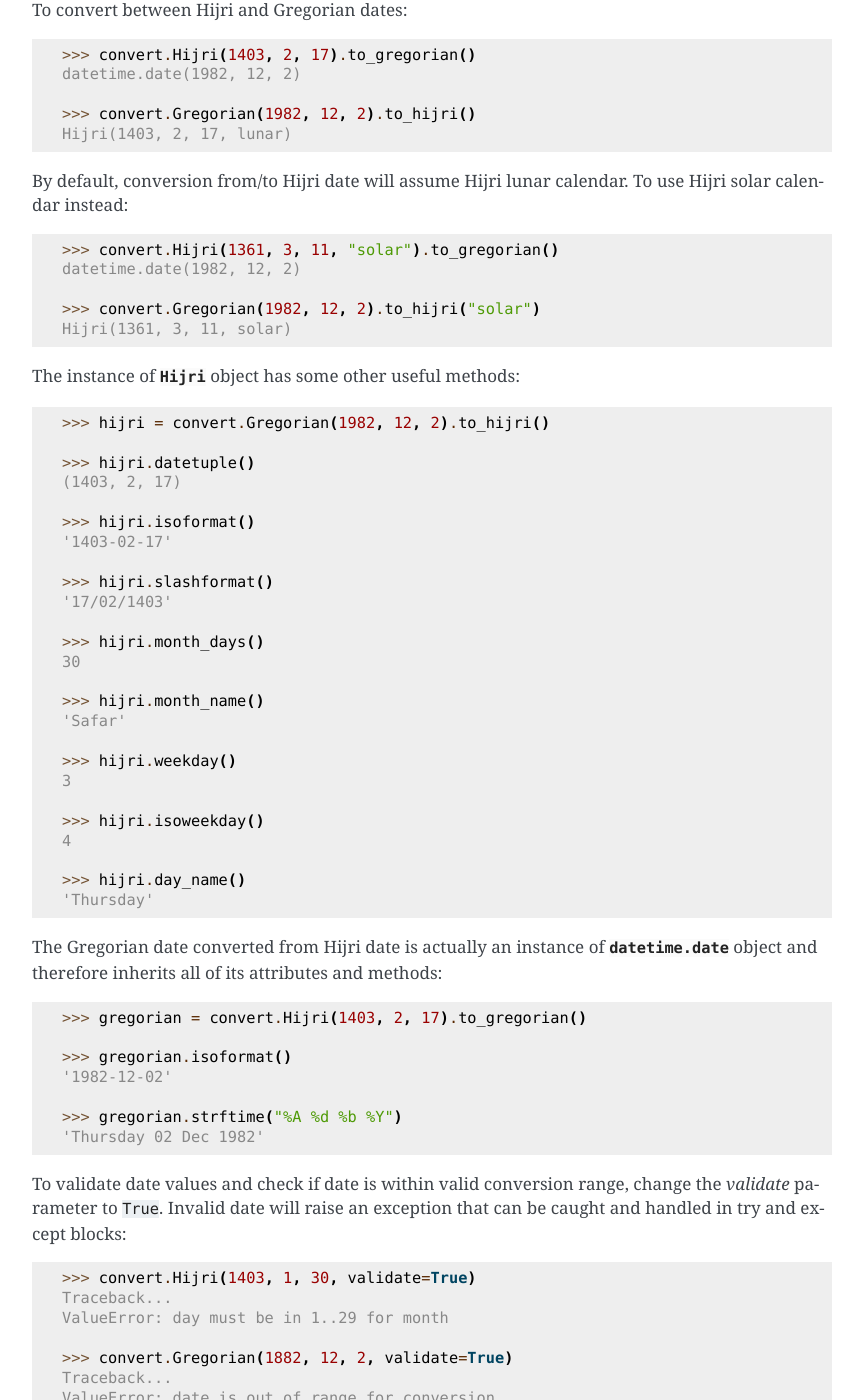
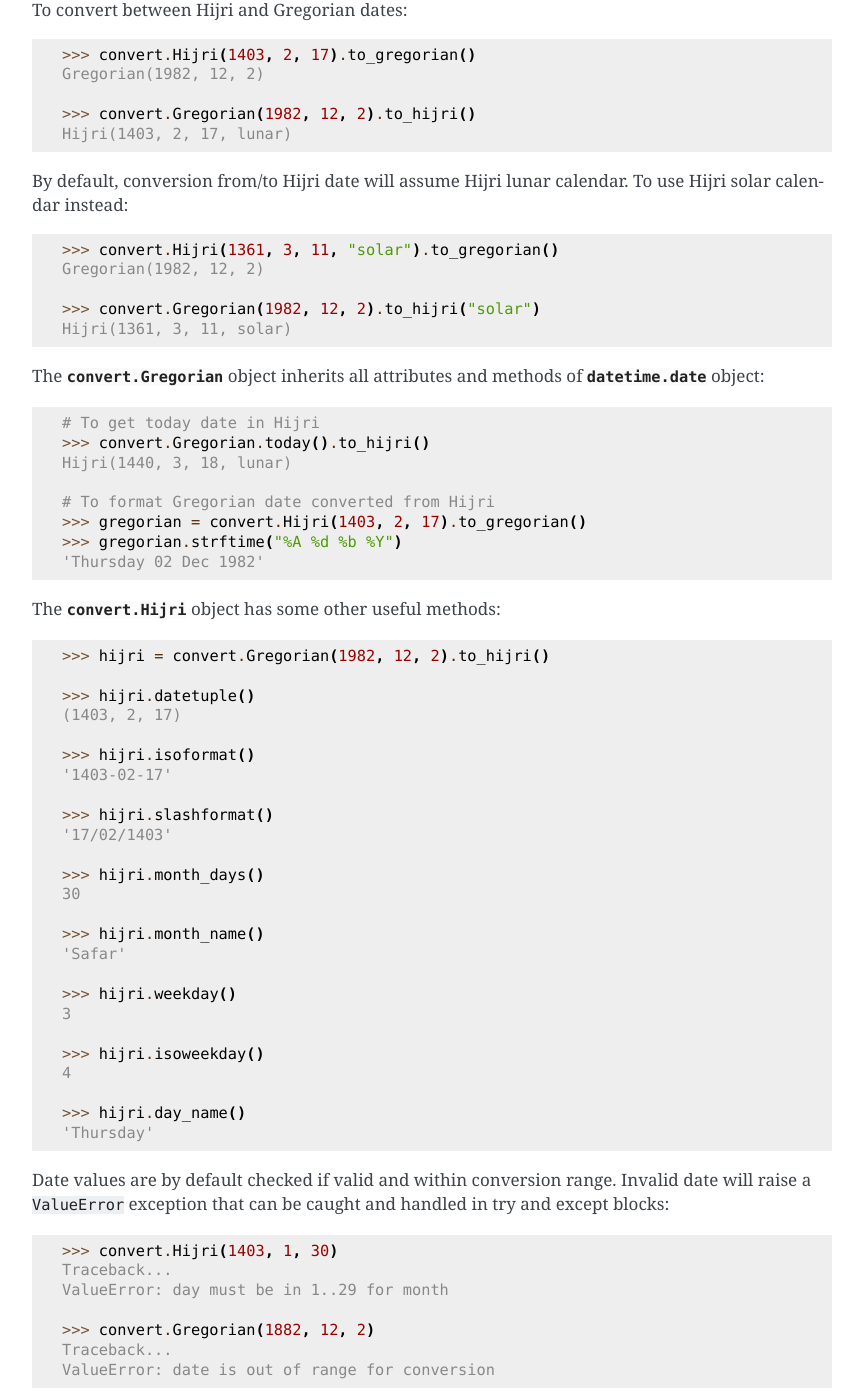
Before and after one commit to dralshehri/hijridate, a Sphinx documentation site: the page built from docs/index.rst, in a window 1280 px wide and 1400 px high, scrolled down 1107 px. Shown: the whole window, without its empty margins (168-1031 px from the left). Built offline with Sphinx 7.4.7, drawn with Linux system fonts in a browser that asks for light colours; some of the changed text lies outside the part shown.

Commit message:
update examples

```diff
--- a/docs/index.rst
+++ b/docs/index.rst
@@ -72,7 +72,7 @@ To convert between Hijri and Gregorian dates:
 .. code-block:: pycon
 
    >>> convert.Hijri(1403, 2, 17).to_gregorian()
-   datetime.date(1982, 12, 2)
+   Gregorian(1982, 12, 2)
 
    >>> convert.Gregorian(1982, 12, 2).to_hijri()
    Hijri(1403, 2, 17, lunar)
@@ -83,12 +83,26 @@ To use Hijri solar calendar instead:
 .. code-block:: pycon
 
    >>> convert.Hijri(1361, 3, 11, "solar").to_gregorian()
-   datetime.date(1982, 12, 2)
+   Gregorian(1982, 12, 2)
 
    >>> convert.Gregorian(1982, 12, 2).to_hijri("solar")
    Hijri(1361, 3, 11, solar)
 
-The instance of :obj:`Hijri` object has some other useful methods:
+The :obj:`convert.Gregorian` object inherits all attributes and methods of
+:obj:`datetime.date` object:
+
+.. code-block:: pycon
+
+   # To get today date in Hijri
+   >>> convert.Gregorian.today().to_hijri()
+   Hijri(1440, 3, 18, lunar)
+
+   # To format Gregorian date converted from Hijri
+   >>> gregorian = convert.Hijri(1403, 2, 17).to_gregorian()
+   >>> gregorian.strftime("%A %d %b %Y")
+   'Thursday 02 Dec 1982'
+
+The :obj:`convert.Hijri` object has some other useful methods:
 
 .. code-block:: pycon
 
@@ -118,42 +132,27 @@ The instance of :obj:`Hijri` object has some other useful methods:
    >>> hijri.day_name()
    'Thursday'
 
-The Gregorian date converted from Hijri date is actually an instance of
-:obj:`datetime.date` object and therefore inherits all of its attributes
-and methods:
+Date values are by default checked if valid and within conversion range.
+Invalid date will raise a ``ValueError`` exception that can be caught and handled
+in try and except blocks:
 
 .. code-block:: pycon
 
-   >>> gregorian = convert.Hijri(1403, 2, 17).to_gregorian()
-
-   >>> gregorian.isoformat()
-   '1982-12-02'
-
-   >>> gregorian.strftime("%A %d %b %Y")
-   'Thursday 02 Dec 1982'
-
-To validate date values and check if date is within valid conversion range,
-change the `validate` parameter to ``True``.
-Invalid date will raise an exception that can be caught and handled in
-try and except blocks:
-
-.. code-block:: pycon
-
-   >>> convert.Hijri(1403, 1, 30, validate=True)
+   >>> convert.Hijri(1403, 1, 30)
    Traceback...
    ValueError: day must be in 1..29 for month
 
-   >>> convert.Gregorian(1882, 12, 2, validate=True)
+   >>> convert.Gregorian(1882, 12, 2)
    Traceback...
    ValueError: date is out of range for conversion
 
 Credits
 -------
 
-- The Umm al-Qura Calendar of Saudi Arabia by Robert Harry van Gent.
-  `Link <http://www.staff.science.uu.nl/~gent0113/islam/ummalqura.htm>`__
-- Julian Day Numbers by Peter Meyer.
-  `Link <https://www.hermetic.ch/cal_stud/jdn.htm>`__
+- Robert Harry van Gent.
+  `The Umm al-Qura Calendar of Saudi Arabia <http://www.staff.science.uu.nl/~gent0113/islam/ummalqura.htm>`__.
+- Peter Meyer.
+  `Julian Day Numbers <https://www.hermetic.ch/cal_stud/jdn.htm>`__.
 
 Licence
 -------
```
Also changed, not shown: other parts of docs/index.rst (+3 -3 lines).
